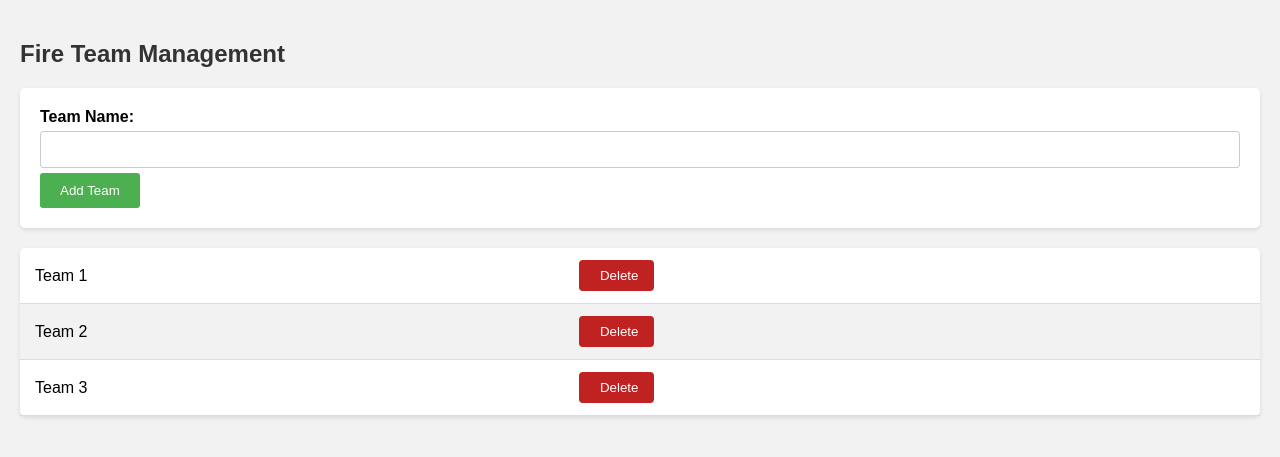
After one commit to ahmedshafin/299, a Django app: page /addTeam/ in a window 1280 px wide. The commit adds this page. Shown: the top 457 px of the page. Run offline with Django 5.2, Linux system fonts and the light colour scheme; data comes from the database, SQL or seed files in the repository; both versions use the stored data as it was after the commit.

Commit message:
Avaiable Team

```diff
--- a/app1/models.py
+++ b/app1/models.py
@@ -32,3 +32,6 @@ class picture(models.Model):
 class TestUser(models.Model):
     user=models.TextField()
     img= models.TextField()
+
+class team(models.Model):
+    name = models.CharField(max_length=100)
--- a/app1/views.py
+++ b/app1/views.py
@@ -1,8 +1,8 @@
 import base64
 import os
-from django.http import HttpResponseRedirect
+from django.http import HttpResponseRedirect, HttpResponseBadRequest, JsonResponse
 from django.shortcuts import get_object_or_404, render, redirect, HttpResponse
-from app1.models import contactUs as contactUsModel, report, addRestaurentModel, report, picture, TestUser
+from app1.models import contactUs as contactUsModel, report, addRestaurentModel, report, picture, TestUser, team
 from django.contrib.auth.models import User
 from django.contrib.auth import authenticate, login
 from .decorators import unauthenticated_user, admin_only
@@ -149,6 +149,7 @@ def displayContactView(request):
         "contacts": contacts,
     }
     return render(request, "contactAdmin.html",args)
+
 #Contact Display
 def clickPicture(request):
     last_object =User.objects.latest('id')
@@ -184,6 +185,8 @@ def deleteContact(request, slug):
 
     return redirect('displayContact')
 
+
+#Face Recognition Verification
 def faceRecog(request):
     if request.method=="POST":
 
@@ -208,3 +211,25 @@ def check(request):
         return redirect(f"/home/")
     else:
         return HttpResponse("Access Denied. Face didnt match")
+
+
+#Available Teams
+def addTeam(request):
+    if request.method == 'POST':
+        teamName = request.POST.get('name')  # Get the team name from the form
+        # Create a new Team instance and save it to the database
+        newTeam = team(name=teamName)
+        newTeam.save()
+        return redirect('addTeam')
+
+    return render(request, 'availableteam.html', {'teams': team.objects.all()})
+
+
+#Delete Team
+def deleteTeam(request, slug):
+    delTeam = team.objects.get(id=slug)
+    delTeam.delete()
+
+
+
+    return redirect('addTeam')
--- a/flameshield/urls.py
+++ b/flameshield/urls.py
@@ -38,6 +38,8 @@ urlpatterns = [
     path('clickPicture/', views.clickPicture, name = "clickPicture"),
     path('check/', views.check, name='check'),
      path('faceRecog/', views.faceRecog, name='faceRecog'),
+     path('addTeam/', views.addTeam, name='addTeam'),
+     path('deleteTeam/<int:slug>', views.deleteTeam, name = "deleteTeam"),
 
 
 ]
--- /dev/null
+++ b/templates/availableteam.html
@@ -0,0 +1,132 @@
+<!DOCTYPE html>
+<html lang="en">
+<head>
+<meta charset="UTF-8">
+<meta name="viewport" content="width=device-width, initial-scale=1.0">
+<title>Fire Team Management</title>
+<style>
+    body {
+        font-family: Arial, sans-serif;
+        background-color: #f2f2f2;
+        margin: 0;
+        padding: 20px;
+    }
+    h2 {
+        color: #333;
+    }
+    form {
+        background-color: #fff;
+        padding: 20px;
+        border-radius: 5px;
+        box-shadow: 0 2px 4px rgba(0, 0, 0, 0.1);
+        margin-bottom: 20px;
+    }
+    label {
+        font-weight: bold;
+    }
+    input[type="text"] {
+        width: 100%;
+        padding: 10px;
+        margin: 5px 0;
+        border: 1px solid #ccc;
+        border-radius: 3px;
+        box-sizing: border-box;
+    }
+    input[type="submit"] {
+        background-color: #4CAF50;
+        color: white;
+        padding: 10px 20px;
+        border: none;
+        border-radius: 3px;
+        cursor: pointer;
+    }
+    input[type="submit"]:hover {
+        background-color: #45a049;
+    }
+    table {
+        width: 100%;
+        border-collapse: collapse;
+        background-color: #fff;
+        border-radius: 5px;
+        box-shadow: 0 2px 4px rgba(0, 0, 0, 0.1);
+    }
+    th, td {
+        padding: 12px 15px;
+        text-align: left;
+        border-bottom: 1px solid #ddd;
+    }
+    th {
+        background-color: #4CAF50;
+        color: white;
+    }
+    tr:nth-child(even) {
+        background-color: #f2f2f2;
+    }
+
+    .action-button {
+        padding: 8px 16px;
+        background-color: #c02121; /* Green */
+        color: white;
+        border: none;
+        border-radius: 4px;
+        cursor: pointer;
+    }
+    .action-button:hover {
+        background-color: #f5c000; /* Darker green */
+    }
+
+    /* Style for icon */
+    .action-icon {
+        margin-right: 5px;
+    }
+
+    /* Style for button container */
+    .action-button-container {
+        display: flex;
+        align-items: center;
+    }
+
+    /* Style for spacing between button and text */
+    .action-button-container td {
+        padding-right: 10px;
+    }
+</style>
+</head>
+<body>
+
+    <h2>Fire Team Management</h2>
+
+    <!-- Add Team Form -->
+    <form method="post" action="{% url 'addTeam' %}">
+        {% csrf_token %}
+        <label for="team_name">Team Name:</label><br>
+        <input type="text" id="team_name" name="name"><br>
+        <input type="submit" value="Add Team">
+    </form>
+
+    <table id="team-list">
+        <tbody>
+            <!-- Loop through teams and display them -->
+            <!-- For demonstration purpose, let's assume teams is a list of dictionaries with 'name' key -->
+            {% for team in teams %}
+            <tr>
+                <td>{{ team.name }}</td>
+
+                <form action="{% url 'deleteTeam' team.id %}" method="post">
+                    {% csrf_token %}
+                <td class="action-button-container">
+                    <div>
+                        <button class="action-button"><i class="fas fa-cog action-icon"></i>Delete</button>
+                    </div>
+                    <!-- You can add more buttons or actions here -->
+                </td>
+                </form>
+            </tr>
+            {% endfor %}
+        </tbody>
+    </table>
+
+
+
+</body>
+</html>
--- a/templates/faceRecog.html
+++ b/templates/faceRecog.html
@@ -15,12 +15,12 @@
 
           <div class="container d-flex justify-content-between p-2">
             <a class="navbar-brand" href="#">
-              <img src="#" width="70px" height="55px" alt="" class="d-inline-block align-text-top">
+              <img src="/static/logo.jpg" width="70px" height="55px" alt="" class="d-inline-block align-text-top">
             </a>
             <div class="d-grid gap-2 d-md-flex">
 
               <div class="topbar d-md-flex">
-                <a class="text-light" href="#"><p>Logout</p></a>
+                <a class="text-light" href="/"><p>Logout</p></a>
               </div>
             </div>
           </div>
```
Also changed, not shown: app1/admin.py (+6 -1 lines), templates/adminDashboard.html (+32 -2 lines), app1/migrations/0009_team.py (added), db.sqlite3, static/style.css (line endings or trailing spaces).
